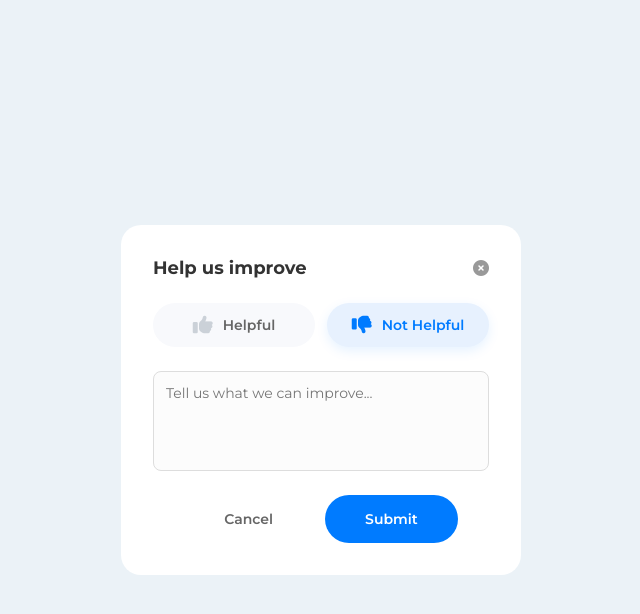
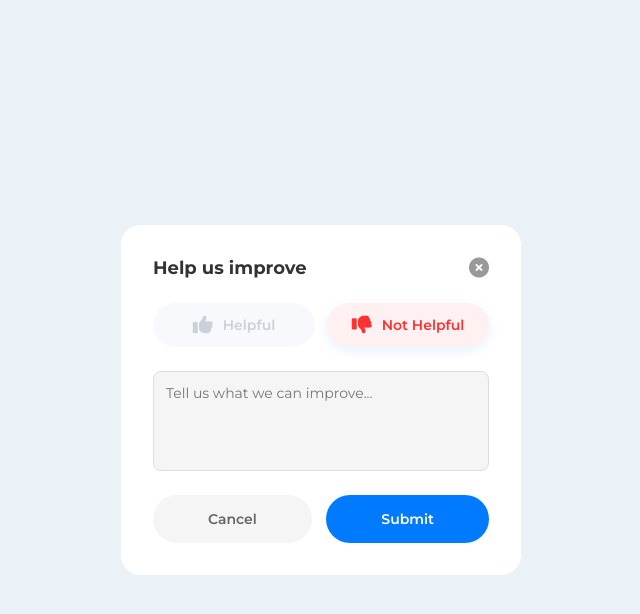
Before and after one commit to ridhocrnv/Belajar-Slicing-UI, a plain HTML site: page 04-rating-modal/index.html in a window 1280 px wide. Both pictures are taken after a click on the button "Not Helpful". Shown: the whole page, without its empty margins (319-959 px from the left). Drawn offline with Linux system fonts and the light colour scheme.

Commit message:
feat(ui-04): update for bad rating button and fixing the button and input textarea

```diff
--- a/04-rating-modal/index.html
+++ b/04-rating-modal/index.html
@@ -25,7 +25,7 @@
                 <span>Helpful</span>
             </button>
 
-            <button type="button" class="rating-card">
+            <button type="button" class="bad-rating-card">
                 <i class="fa-solid fa-thumbs-down"></i>
                 <span>Not Helpful</span>
             </button>
--- a/04-rating-modal/style.css
+++ b/04-rating-modal/style.css
@@ -59,7 +59,7 @@ body {
     margin-bottom: 24px;
 }
 
-.rating-card {
+.rating-card, .bad-rating-card {
     flex: 1;
     display: flex;
     gap: 10px;
@@ -76,7 +76,7 @@ body {
     font-size: 14px;
 }
 
-.rating-card i {
+.rating-card, .bad-rating-card, i {
     font-size: 20px;
     color: #cbd1d8;
     transition: color 0.2s;
@@ -87,12 +87,13 @@ body {
     font-size: 14px;
 }
 
-.rating-card:hover {
-    background-color: #f0f7ff;
+.bad-rating-card span {
+    font-weight: 600;
+    font-size: 14px;
 }
 
-.rating-card:hover i {
-    color: #666;
+.rating-card:hover, .bad-rating-card:hover {
+    background-color: #f0f7ff;
 }
 
 .rating-card:focus {
@@ -104,6 +105,17 @@ body {
 
 .rating-card:focus i {
     color: #007bff;
+}
+
+.bad-rating-card:focus {
+    background-color: #fff1f1;
+    color: #ff3131;
+    box-shadow: 0 4px 12px rgba(0, 123, 255, 0.1);
+    outline: none;
+}
+
+.bad-rating-card:focus i {
+    color: #ff3131;
 }
 
 /* --- COMMENT SECTION --- */
@@ -123,24 +135,18 @@ body {
     font-family: inherit;
     font-size: 14px;
     resize: none;
-    background-color: #fcfcfc;
+    background-color: #f5f5f5;
     outline: none;
-}
-
-.comments textarea:focus {
-    border-color: #007bff;
-    background-color: #fff;
 }
 
 /* --- BUTTON GROUP --- */
 .btn-group {
     display: flex;
-    justify-content: center;
-    gap: 12px;
+    justify-content: space-between;
 }
 
 .btn-group button {
-    padding: 15px 40px;
+    padding: 15px 55px;
     border-radius: 50px;
     font-weight: 600;
     font-family: inherit;
@@ -149,14 +155,14 @@ body {
 }
 
 .btn-cancel {
-    background-color: transparent;
+    background-color: #f5f5f5;
     border: none;
     color: #666;
 }
 
 .btn-cancel:hover {
     color: #333;
-    background-color: #f5f5f5;
+    background-color: #eaeaea;
 }
 
 .btn-submit {
```
